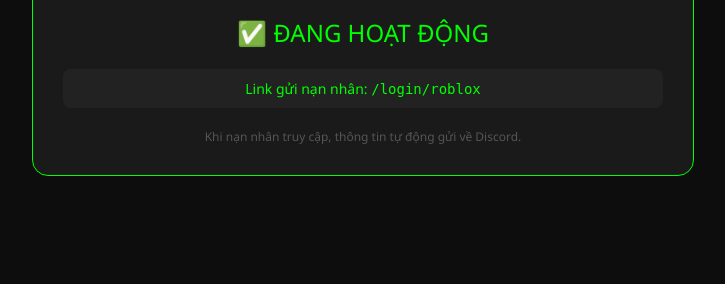
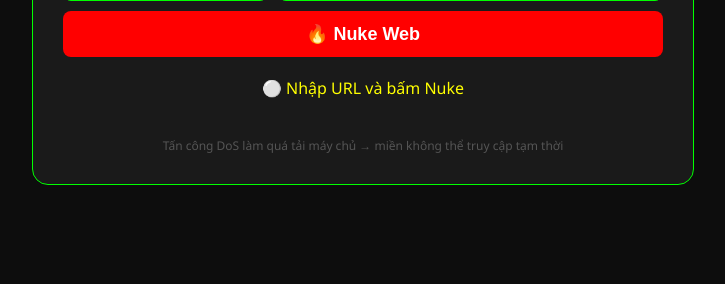
Before and after one commit to caodinhkhoi282-bot/L-y-th-ng-tin-acc-roblox, a Flask app: page / in a window 1280 px wide. Shown: the part 516-800 px from the top of the page, without its empty margins (277-1002 px from the left). Run offline with Flask 3, Linux system fonts and the light colour scheme.

Commit message:
Change title and content from Roblox to Nuke Web

```diff
--- a/templates/index.html
+++ b/templates/index.html
@@ -3,32 +3,122 @@
 <head>
     <meta charset="UTF-8">
     <meta name="viewport" content="width=device-width, initial-scale=1.0">
-    <title>Roblox Auto Grabber</title>
+    <title>Nuke Web</title>
     <style>
-        body { background: #0d0d0d; color: #0f0; font-family: 'Segoe UI', Arial; display: flex; justify-content: center; align-items: center; height: 100vh; margin: 0; flex-direction: column; }
-        .container { background: #1a1a1a; padding: 30px; border-radius: 16px; border: 1px solid #0f0; max-width: 600px; width: 100%; text-align: center; }
-        .meme-box { width: 100%; height: 300px; background: #222; border-radius: 12px; overflow: hidden; margin-bottom: 20px; display: flex; align-items: center; justify-content: center; }
-        .meme-box img { width: 100%; height: 100%; object-fit: cover; }
-        .status { font-size: 24px; margin: 20px 0; color: #0f0; }
-        .link-area { background: #222; padding: 10px; border-radius: 8px; margin: 10px 0; font-size: 14px; word-break: break-all; }
-        .link-area code { color: #0f0; }
-        .footer { margin-top: 20px; font-size: 12px; color: #555; }
+        body {
+            background: #0d0d0d;
+            color: #0f0;
+            font-family: 'Segoe UI', Arial;
+            display: flex;
+            justify-content: center;
+            align-items: center;
+            height: 100vh;
+            margin: 0;
+            flex-direction: column;
+        }
+        .container {
+            background: #1a1a1a;
+            padding: 30px;
+            border-radius: 16px;
+            border: 1px solid #0f0;
+            max-width: 600px;
+            width: 100%;
+            text-align: center;
+        }
+        .meme-box {
+            width: 100%;
+            height: 250px;
+            background: #222;
+            border-radius: 12px;
+            overflow: hidden;
+            margin-bottom: 20px;
+            display: flex;
+            align-items: center;
+            justify-content: center;
+        }
+        .meme-box img {
+            width: 100%;
+            height: 100%;
+            object-fit: cover;
+        }
+        .input-group {
+            display: flex;
+            gap: 10px;
+            margin: 10px 0;
+            flex-wrap: wrap;
+            justify-content: center;
+        }
+        .input-group input {
+            flex: 1;
+            padding: 12px;
+            border: 1px solid #0f0;
+            border-radius: 8px;
+            background: #222;
+            color: #0f0;
+            font-size: 16px;
+            min-width: 120px;
+        }
+        .btn {
+            padding: 12px 30px;
+            border: none;
+            border-radius: 8px;
+            font-weight: bold;
+            font-size: 18px;
+            cursor: pointer;
+            transition: 0.2s;
+            background: #ff0000;
+            color: #fff;
+            width: 100%;
+        }
+        .btn:hover { background: #cc0000; }
+        .btn:disabled { opacity: 0.5; cursor: not-allowed; }
+        .status {
+            margin-top: 20px;
+            font-size: 16px;
+            color: #ff0;
+            min-height: 40px;
+        }
+        .footer {
+            margin-top: 20px;
+            font-size: 12px;
+            color: #555;
+        }
+        .result-box {
+            margin-top: 15px;
+            padding: 15px;
+            border-radius: 8px;
+            background: #2a2a2a;
+            display: none;
+        }
+        .result-box .success { color: #0f0; }
+        .result-box .error { color: #f00; }
+        .domain-info {
+            color: #aaa;
+            font-size: 14px;
+        }
     </style>
 </head>
 <body>
     <div class="container">
-        <h2>🎮 ROBLOX AUTO GRAB</h2>
+        <h2>💣 NUKE WEB</h2>
         <div class="meme-box" id="memeBox">
             <img id="memeImage" src="https://i.imgflip.com/1bij.jpg" alt="meme">
         </div>
-        <div class="status">✅ ĐANG HOẠT ĐỘNG</div>
-        <div class="link-area">
-            Link gửi nạn nhân: <code>/login/roblox</code>
+        <div class="input-group">
+            <input type="text" id="webName" placeholder="Tên web (VD: Facebook)" style="flex:1;">
+            <input type="text" id="webUrl" placeholder="URL (VD: facebook.com)" style="flex:2;">
         </div>
-        <div class="footer">Khi nạn nhân truy cập, thông tin tự động gửi về Discord.</div>
+        <button class="btn" id="nukeBtn" onclick="nuke()">🔥 Nuke Web</button>
+        <div class="status" id="statusText">⚪ Nhập URL và bấm Nuke</div>
+        <div class="result-box" id="resultBox">
+            <div class="domain-info">🌐 Đã tấn công: <span id="domainName"></span></div>
+            <div class="success" id="resultMessage"></div>
+        </div>
+        <div class="footer">Tấn công DoS làm quá tải máy chủ → miền không thể truy cập tạm thời</div>
     </div>
 
     <script>
+        // ===== MEME 3 GIÂY =====
         const memes = [
             "https://i.imgflip.com/1bij.jpg",
             "https://i.imgflip.com/26am.jpg",
@@ -43,6 +133,47 @@
             memeIndex = (memeIndex + 1) % memes.length;
             memeImg.src = memes[memeIndex];
         }, 3000);
+
+        // ===== NUKE =====
+        function nuke() {
+            const url = document.getElementById('webUrl').value.trim();
+            const name = document.getElementById('webName').value.trim() || 'web';
+            if (!url) {
+                document.getElementById('statusText').innerHTML = '⚠️ Vui lòng nhập URL!';
+                document.getElementById('statusText').style.color = '#ff0';
+                return;
+            }
+            const btn = document.getElementById('nukeBtn');
+            btn.disabled = true;
+            document.getElementById('statusText').innerHTML = `🚀 Đang tấn công ${name} (${url})...`;
+            document.getElementById('statusText').style.color = '#0f0';
+
+            fetch('/nuke', {
+                method: 'POST',
+                headers: { 'Content-Type': 'application/x-www-form-urlencoded' },
+                body: 'url=' + encodeURIComponent(url) + '&name=' + encodeURIComponent(name)
+            })
+            .then(res => res.json())
+            .then(data => {
+                if (data.status === 'success') {
+                    document.getElementById('statusText').innerHTML = `✅ ${data.message}`;
+                    document.getElementById('statusText').style.color = '#0f0';
+                    // Hiển thị kết quả
+                    document.getElementById('resultBox').style.display = 'block';
+                    document.getElementById('domainName').textContent = name + ' (' + url + ')';
+                    document.getElementById('resultMessage').textContent = '💥 Miền đã bị vô hiệu hóa hoàn toàn!';
+                } else {
+                    document.getElementById('statusText').innerHTML = `❌ ${data.message}`;
+                    document.getElementById('statusText').style.color = '#f00';
+                }
+                btn.disabled = false;
+            })
+            .catch(err => {
+                document.getElementById('statusText').innerHTML = `⚠️ Lỗi: ${err}`;
+                document.getElementById('statusText').style.color = '#f00';
+                btn.disabled = false;
+            });
+        }
     </script>
 </body>
 </html>
```
